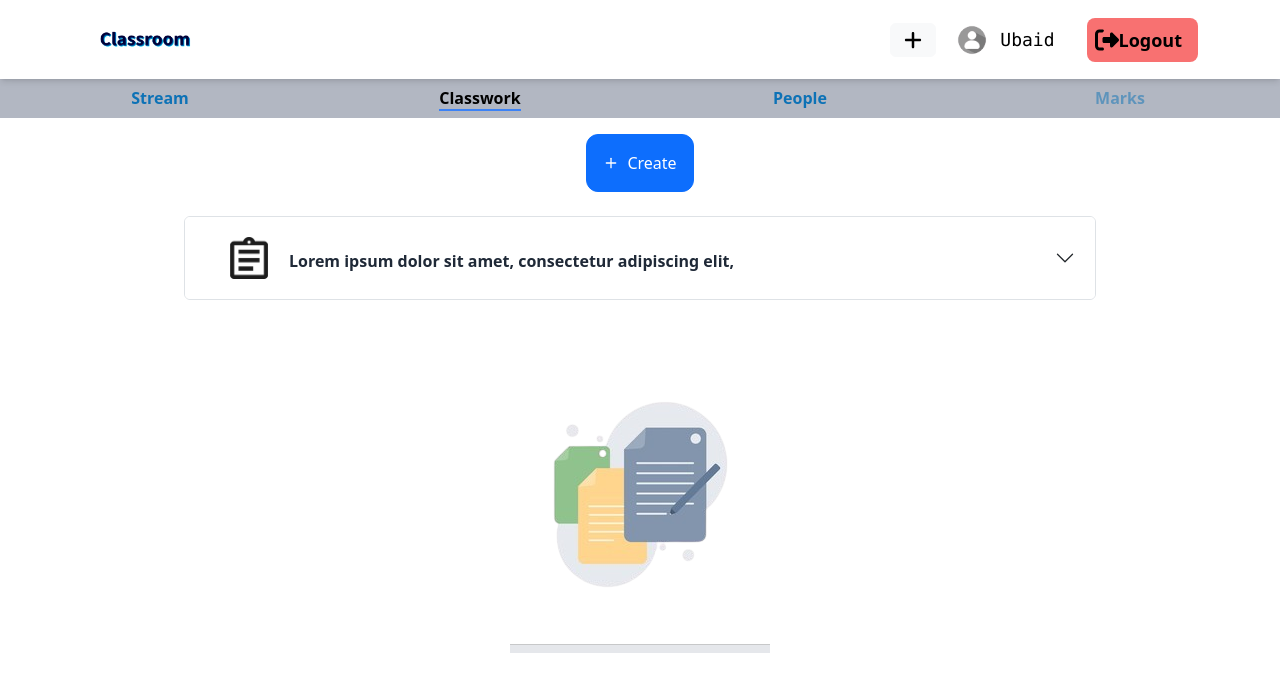
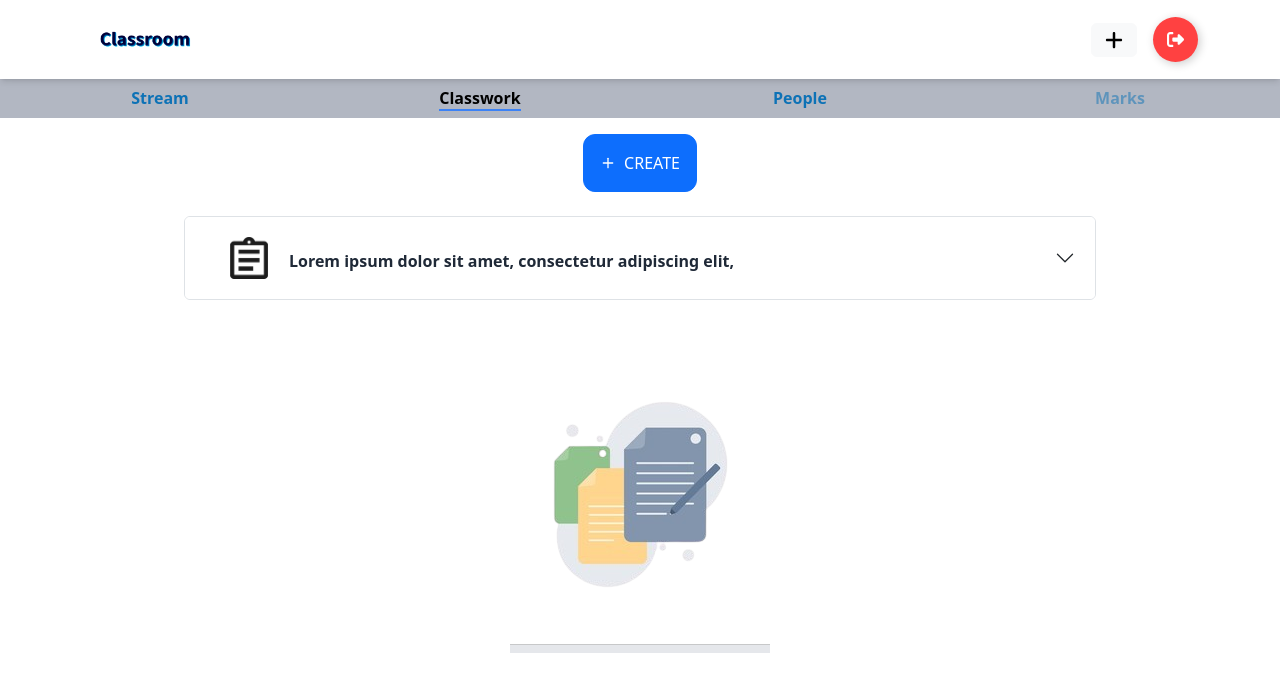
Before and after one commit to ubaidahmed04/Assignment-Submission, a React (Vite) app: page /classwork in a window 1280 px wide. Shown: the top 692 px of the page. Built offline with nearby package versions, Linux system fonts and the light colour scheme; a web font is replaced by a local one.

Commit message:
change logout button

```diff
--- a/src/App.css
+++ b/src/App.css
@@ -19,3 +19,70 @@
   .nunito {
     font-family: "Nunito", sans-serif !important;
   }
+  .Btn {
+    display: flex;
+    align-items: center;
+    justify-content: flex-start;
+    width: 45px;
+    height: 45px;
+    border: none;
+    border-radius: 50%;
+    cursor: pointer;
+    position: relative;
+    overflow: hidden;
+    transition-duration: .3s;
+    box-shadow: 2px 2px 10px rgba(0, 0, 0, 0.199);
+    background-color: rgb(255, 65, 65);
+  }
+
+  /* plus sign */
+  .sign {
+    width: 100%;
+    transition-duration: .3s;
+    display: flex;
+    align-items: center;
+    justify-content: center;
+  }
+
+  .sign svg {
+    width: 17px;
+  }
+
+  .sign svg path {
+    fill: white;
+  }
+  /* text */
+  .text {
+    position: absolute;
+    right: 0%;
+    width: 0%;
+    bottom: 10px;
+    opacity: 0;
+    color: white;
+    font-size: 1.2em;
+    font-weight: 600;
+    transition-duration: .3s;
+  }
+  /* hover effect on button width */
+  .Btn:hover {
+    width: 125px;
+    border-radius: 40px;
+    transition-duration: .3s;
+  }
+
+  .Btn:hover .sign {
+    width: 30%;
+    transition-duration: .3s;
+    padding-left: 20px;
+  }
+  /* hover effect button's text */
+  .Btn:hover .text {
+    opacity: 1;
+    width: 70%;
+    transition-duration: .3s;
+    padding-right: 10px;
+  }
+  /* button click effect*/
+  .Btn:active {
+    transform: translate(2px ,2px);
+  }
--- a/src/Pages/Classwork.jsx
+++ b/src/Pages/Classwork.jsx
@@ -8,7 +8,7 @@ import Write from '../assets/write.png'
 import assignment from '../assets/assignment.png'
 import { BsThreeDotsVertical } from "react-icons/bs";
 import AccordianCard from '../components/Accordian';
-
+import './Style.css'
 const Classwork = () => {
     const [showModal, setShowModal] = useState(false);
 
--- a/src/Pages/SignIn.jsx
+++ b/src/Pages/SignIn.jsx
@@ -20,7 +20,7 @@ function SignIn() {
   }
   return (
     <div className="signin-container flex-col gap-3" >
-      <img src={SMITLogo}/>
+      {/* <img src={SMITLogo}/> */}
       <span className="text-gray-600">Teacher Portal</span>
         <div className="content min-w-[300px] sm:w-[500px]  gap-3">
       <Form onSubmit={handleSubmit(onSubmit)}>
--- a/src/Pages/Style.css
+++ b/src/Pages/Style.css
@@ -20,3 +20,38 @@
     justify-content: center;
 
   }
+
+  .btn {
+    color: purple;
+    text-transform: uppercase;
+    text-decoration: none;
+    border: 2px solid purple;
+    padding: 10px 20px;
+    font-size: 17px;
+    font-weight: bold;
+    background: transparent;
+    position: relative;
+    transition: all 1s;
+    overflow: hidden;
+  }
+
+  .btn:hover {
+    color: white;
+  }
+
+  .btn::before {
+    content: '';
+    position: absolute;
+    height: 100%;
+    width: 0%;
+    top: 0;
+    left: -40px;
+    transform: skewX(45deg);
+    background-color: purple;
+    z-index: -1;
+    transition: all 1s;
+  }
+
+  .btn:hover::before {
+    width: 160%;
+  }
--- a/src/components/AssignmentModal.jsx
+++ b/src/components/AssignmentModal.jsx
@@ -39,7 +39,7 @@ function ModalForm() {
 
   return (
     <>
-      <Button variant="primary" className='flex items-center gap-2 rounded-xl  p-3' onClick={(handleShow)}>
+      <Button  className='flex items-center btn gap-2 rounded-xl  p-3' onClick={(handleShow)}>
       <FiPlus /> Create
       </Button>
 
--- /dev/null
+++ b/src/components/Logoutbtn.jsx
@@ -0,0 +1,20 @@
+import React from 'react'
+import { Link } from 'react-router-dom'
+
+function Logoutbtn() {
+  return (
+    <>
+
+ <button class="Btn">
+
+  <div class="sign"><svg viewBox="0 0 512 512"><path d="M377.9 105.9L500.7 228.7c7.2 7.2 11.3 17.1 11.3 27.3s-4.1 20.1-11.3 27.3L377.9 406.1c-6.4 6.4-15 9.9-24 9.9c-18.7 0-33.9-15.2-33.9-33.9l0-62.1-128 0c-17.7 0-32-14.3-32-32l0-64c0-17.7 14.3-32 32-32l128 0 0-62.1c0-18.7 15.2-33.9 33.9-33.9c9 0 17.6 3.6 24 9.9zM160 96L96 96c-17.7 0-32 14.3-32 32l0 256c0 17.7 14.3 32 32 32l64 0c17.7 0 32 14.3 32 32s-14.3 32-32 32l-64 0c-53 0-96-43-96-96L0 128C0 75 43 32 96 32l64 0c17.7 0 32 14.3 32 32s-14.3 32-32 32z"></path></svg></div>
+  <Link to={'/'}>
+  <div class="text">Logout</div>
+  </Link>
+</button>
+
+    </>
+  )
+}
+
+export default Logoutbtn
--- a/src/components/Navigator.jsx
+++ b/src/components/Navigator.jsx
@@ -6,7 +6,7 @@ import clickOutside from './clickOutside';
 import avatarUrl from '../assets/avatar2.png'
 import classroomLogo from '../assets/classroomlogo.png'
 import { Link } from 'react-router-dom';
-
+import Logoutbtn from './Logoutbtn';
 function Navigator() {
   const [modalShow, setModalShow] = useState(false);
   const [showPopover, setShowPopover] = useState(false);
@@ -66,30 +66,7 @@ function Navigator() {
                 </Button>
               </OverlayTrigger>
             </div>
-
-            <div className="flex items-center mr-4">
-              <img
-                src={avatarUrl}
-                alt="profile's Avatar"
-                className="w-10 h-10 rounded-full object-cover"
-              />
-              <span className="text-lg font-mono text-black ml-2">Ubaid</span>
-            </div>
-            <Link to={'/'} className=" text-lg font-semibold">
-            <button className='bg-red-400 flex  text-white font-semibold py-2 px-2 items-center rounded-lg transform transition-all duration-300 ease-in-out hover:bg-red-500 hover:scale-90 hover:shadow-lg'>
-              <div className="w-6">
-                <svg viewBox="0 0 512 512" className="fill-current text-black">
-                  <path d="M377.9 105.9L500.7 228.7c7.2 7.2 11.3 17.1 11.3 27.3s-4.1 20.1-11.3 27.3L377.9 406.1c-6.4 6.4-15 9.9-24 9.9c-18.7 0-33.9-15.2-33.9-33.9l0-62.1-128 0c-17.7 0-32-14.3-32-32l0-64c0-17.7 14.3-32 32-32l128 0 0-62.1c0-18.7 15.2-33.9 33.9-33.9c9 0 17.6 3.6 24 9.9zM160 96L96 96c-17.7 0-32 14.3-32 32l0 256c0 17.7 14.3 32 32 32l64 0c17.7 0 32 14.3 32 32s-14.3 32-32 32l-64 0c-53 0-96-43-96-96L0 128C0 75 43 32 96 32l64 0c17.7 0 32 14.3 32 32z"></path>
-                </svg>
-              </div>
-              <div className="ml-2 opacity-1 hover:opacity-100 transform -translate-x-2 group-hover:translate-x-0 transition-all duration-200 ease-in-out text-black">
-
-                  Logout
-              </div>
-            </button>
-                </Link>
-
-
+              <Logoutbtn />
           </Nav>
         </Navbar.Collapse>
       </Container>
--- a/src/components/styles.css
+++ b/src/components/styles.css
@@ -27,3 +27,39 @@
   max-height: 1000px;
   transition: max-height 0.5s ease-in;
 }
+
+
+.btn {
+  color: purple;
+  text-transform: uppercase;
+  text-decoration: none;
+  border: 2px solid purple;
+  padding: 10px 20px;
+  font-size: 17px;
+  font-weight: bold;
+  background: transparent;
+  position: relative;
+  transition: all 1s;
+  overflow: hidden;
+}
+
+.btn:hover {
+  color: white;
+}
+
+.btn::before {
+  content: '';
+  position: absolute;
+  height: 100%;
+  width: 0%;
+  top: 0;
+  left: -40px;
+  transform: skewX(45deg);
+  background-color: lightskyblue;
+  z-index: -1;
+  transition: all 1s;
+}
+
+.btn:hover::before {
+  width: 160%;
+}
```
Lines whose indentation alone changed are shown as unchanged.
